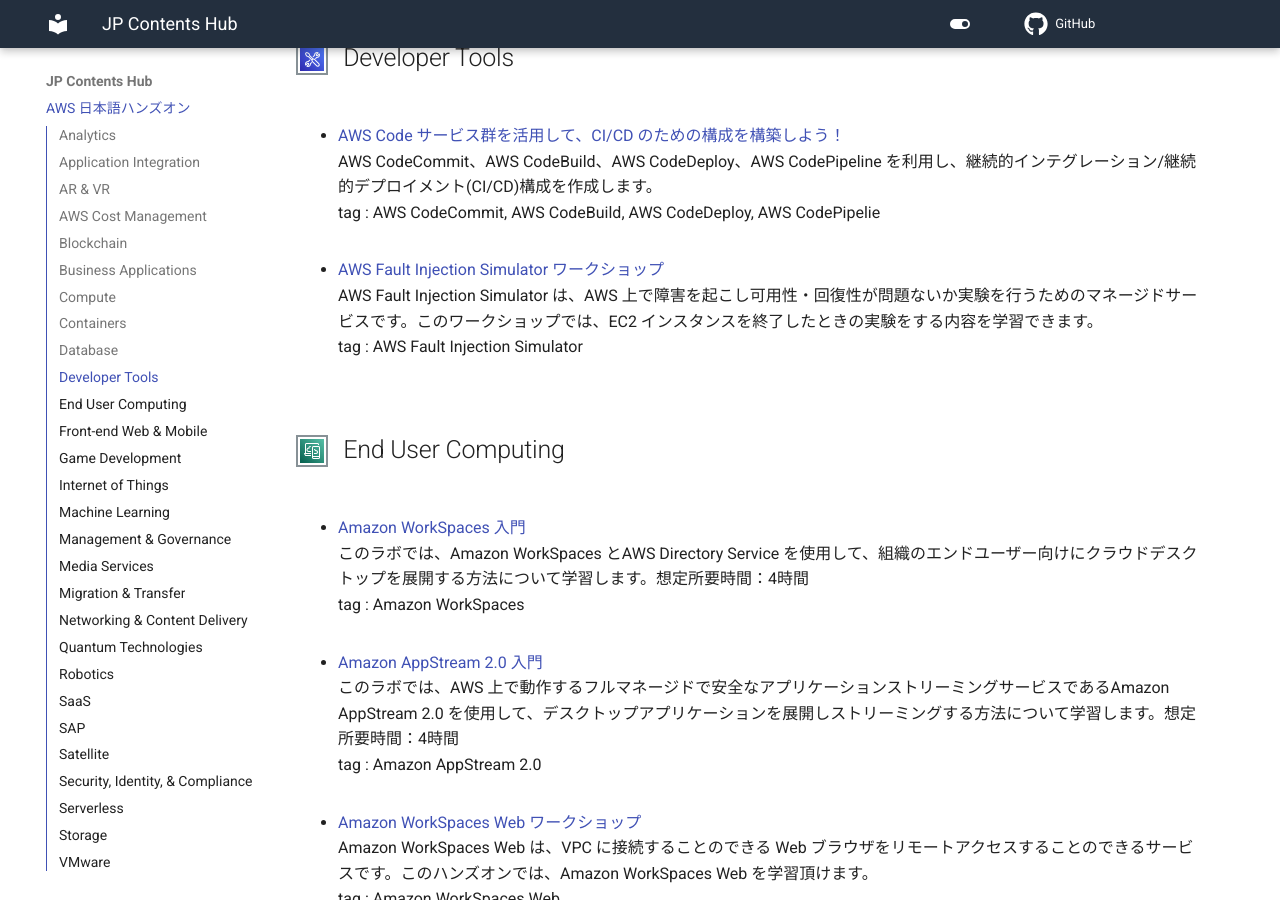
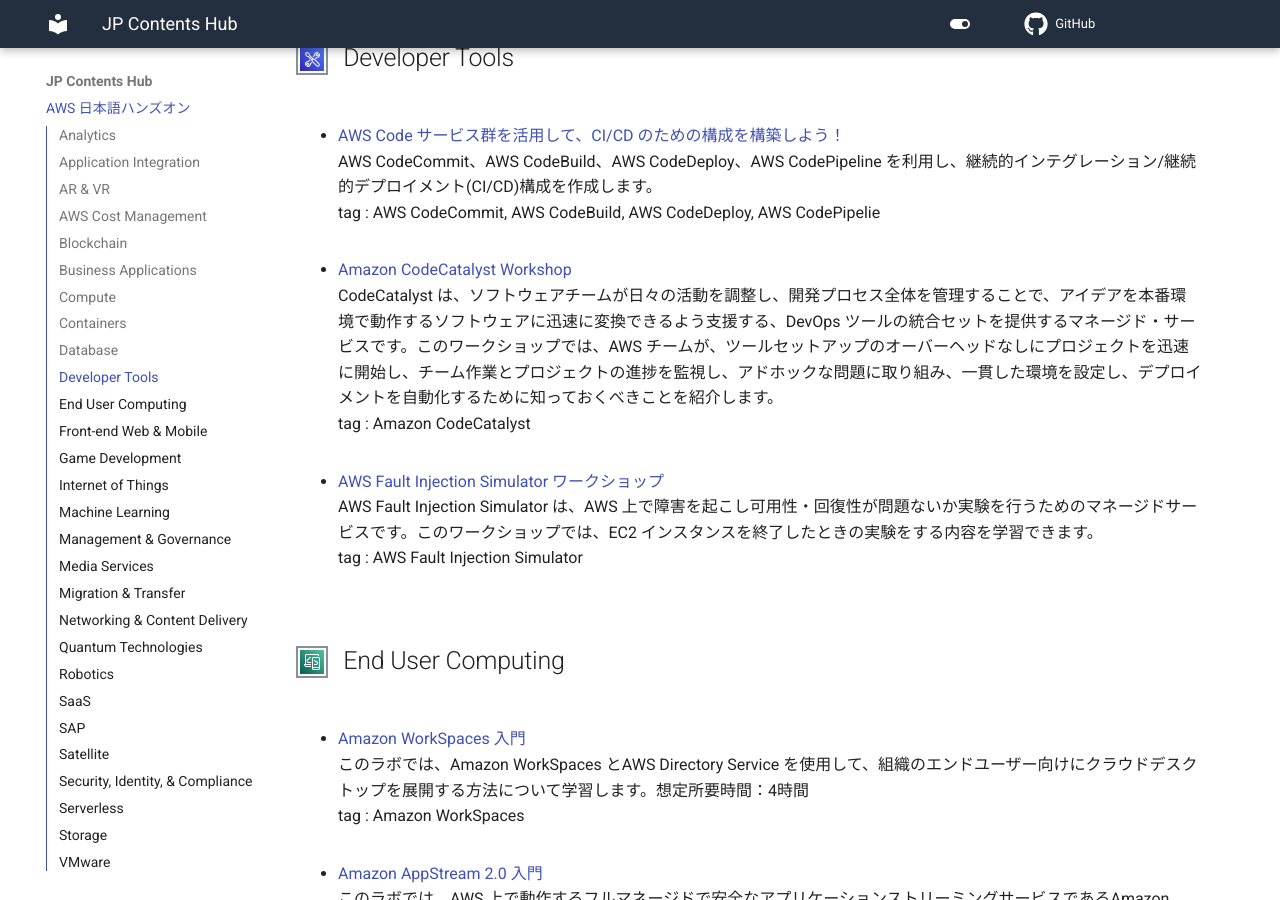
Before and after one commit to aws-samples/jp-contents-hub, an MkDocs documentation site: the page built from content/index.md, in a window 1280 px wide and 900 px high, scrolled down 11567 px. Built offline with MkDocs 1.6.1 and Material for MkDocs 9.7.7, drawn with Linux system fonts in a browser that asks for light colours; comment, search, counter and statistics services are not loaded.

Commit message:
add: 新規ハンズオンコンテンツ追加

```diff
--- a/content/index.md
+++ b/content/index.md
@@ -306,6 +306,10 @@
 - <a href="https://pages.awscloud.com/JAPAN-event-OE-Hands-on-for-Beginners-cicd-2022-reg-event.html?trk=aws_introduction_page" target="_blank" onclick="sendClickCount()" onauxclick="sendClickCount()">AWS Code サービス群を活用して、CI/CD のための構成を構築しよう！</a>
 AWS CodeCommit、AWS CodeBuild、AWS CodeDeploy、AWS CodePipeline を利用し、継続的インテグレーション/継続的デプロイメント(CI/CD)構成を作成します。
 tag : AWS CodeCommit, AWS CodeBuild, AWS CodeDeploy, AWS CodePipelie
+
+- <a href="https://catalog.workshops.aws/integrated-devops/ja-JP" target="_blank" onclick="sendClickCount()" onauxclick="sendClickCount()">Amazon CodeCatalyst Workshop</a>
+CodeCatalyst は、ソフトウェアチームが日々の活動を調整し、開発プロセス全体を管理することで、アイデアを本番環境で動作するソフトウェアに迅速に変換できるよう支援する、DevOps ツールの統合セットを提供するマネージド・サービスです。このワークショップでは、AWS チームが、ツールセットアップのオーバーヘッドなしにプロジェクトを迅速に開始し、チーム作業とプロジェクトの進捗を監視し、アドホックな問題に取り組み、一貫した環境を設定し、デプロイメントを自動化するために知っておくべきことを紹介します。
+tag : Amazon CodeCatalyst
 
 - <a href="https://github.com/harunobukameda/AWS-FIS-Auto-Scaling/blob/main/AWS%20Fault%20Injection%20Simulator%20%E3%83%AF%E3%83%BC%E3%82%AF%E3%82%B7%E3%83%A7%E3%83%83%E3%83%97.pdf" target="_blank" onclick="sendClickCount()" onauxclick="sendClickCount()">AWS Fault Injection Simulator ワークショップ</a>
 AWS Fault Injection Simulator は、AWS 上で障害を起こし可用性・回復性が問題ないか実験を行うためのマネージドサービスです。このワークショップでは、EC2 インスタンスを終了したときの実験をする内容を学習できます。
```
Also changed, not shown: README.md (+5 -0 lines).
